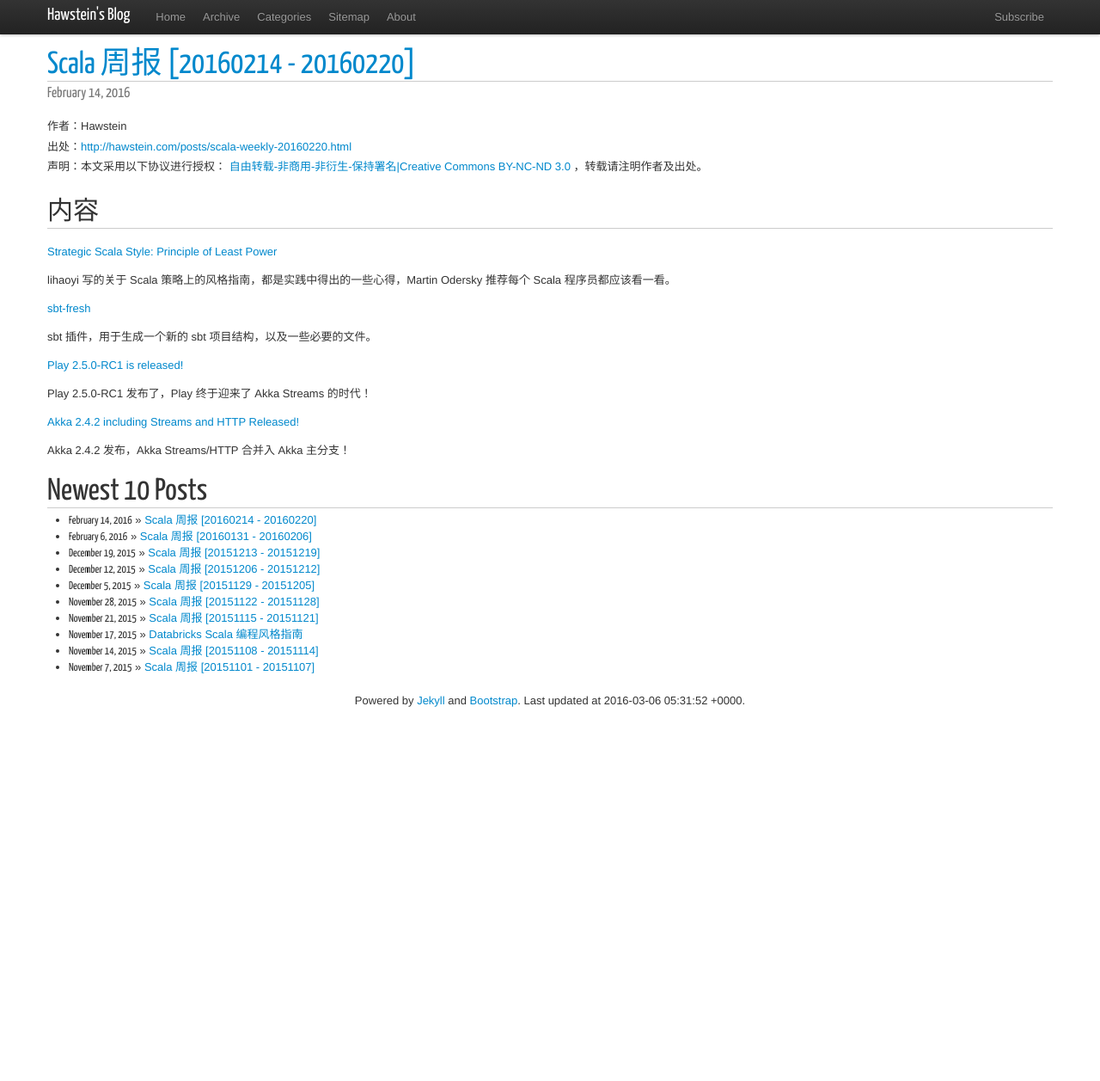
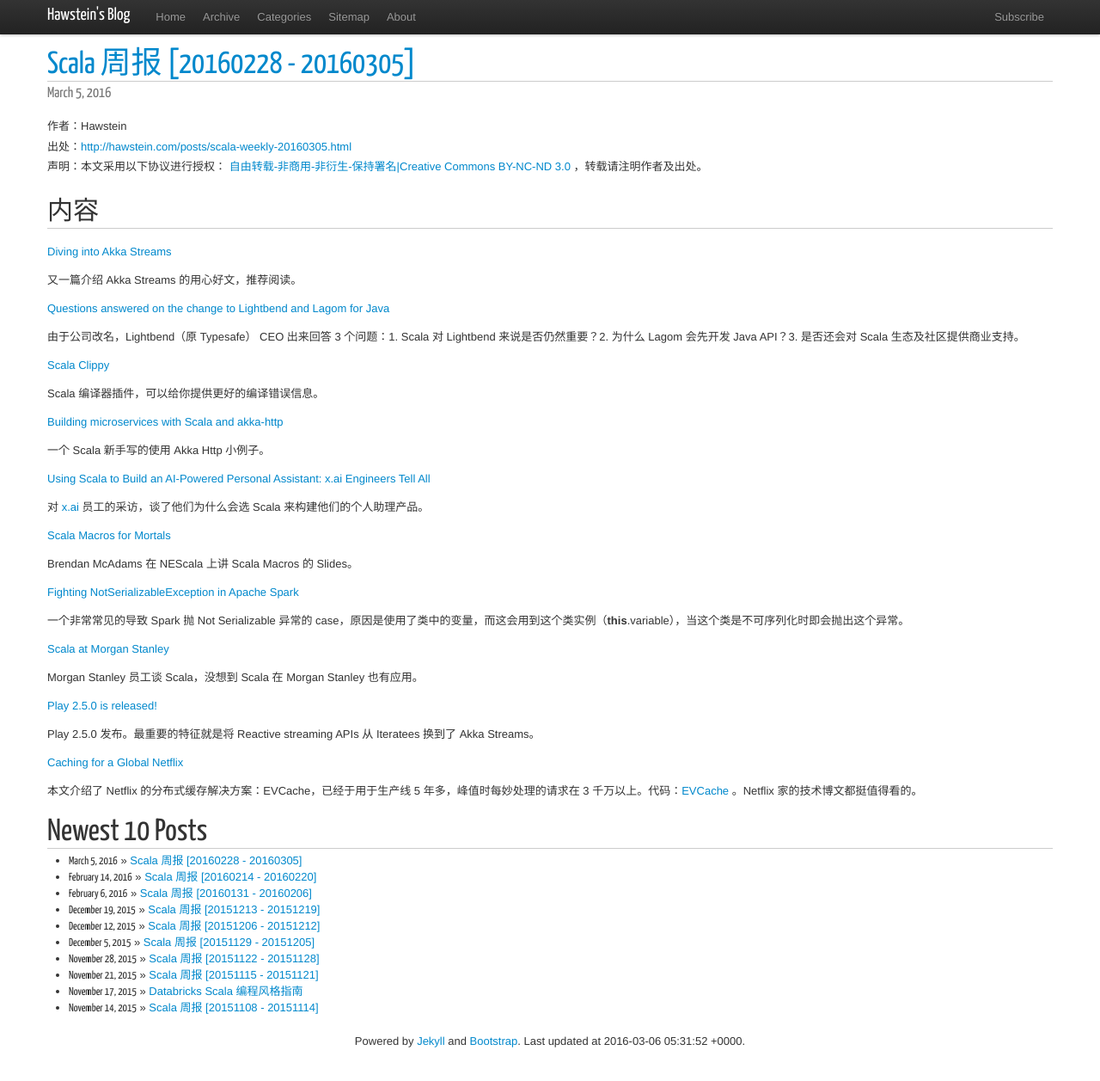
Before and after one commit to Hawstein/hawstein.github.com, a Jekyll site: the page built from index.html, in a window 1280 px wide and 1260 px high. Shown: the top 1257 px of the window at 86% size. Built offline with Jekyll 4.4.1, drawn with Linux system fonts in a browser that asks for light colours; nearby versions of some CDN libraries.

Commit message:
new post

```diff
--- a/_posts/2016/2016-02-14-scala-weekly-20160220.md
+++ b/_posts/2016/2016-02-14-scala-weekly-20160220.md
@@ -21,3 +21,7 @@
 [Akka 2.4.2 including Streams and HTTP Released!](https://groups.google.com/forum/#!topic/akka-user/c473YbKpjvE)
 
 Akka 2.4.2 发布，Akka Streams/HTTP 合并入 Akka 主分支！
+
+[2016 Spark Summit East Keynote: Matei Zaharia](http://www.slideshare.net/databricks/2016-spark-summit-east-keynote-matei-zaharia)
+
+Matei Zaharia 在 Spark Summit 上的 Slides，简单介绍了一下 Spark 2.0。
--- /dev/null
+++ b/_posts/2016/2016-03-05-scala-weekly-20160305.md
@@ -0,0 +1,47 @@
+---
+layout: post
+category: Scala
+title: Scala 周报 [20160228 - 20160305]
+---
+
+## 内容
+
+[Diving into Akka Streams](https://medium.com/kvnwbbr/diving-into-akka-streams-2770b3aeabb0)
+
+又一篇介绍 Akka Streams 的用心好文，推荐阅读。
+
+[Questions answered on the change to Lightbend and Lagom for Java](http://www.lightbend.com/blog/questions-answered-on-the-change-to-lightbend-and-lagom-for-java)
+
+由于公司改名，Lightbend（原 Typesafe） CEO 出来回答 3 个问题：1. Scala 对 Lightbend 来说是否仍然重要？2. 为什么 Lagom 会先开发 Java API？3. 是否还会对 Scala 生态及社区提供商业支持。
+
+[Scala Clippy](https://scala-clippy.org)
+
+Scala 编译器插件，可以给你提供更好的编译错误信息。
+
+[Building microservices with Scala and akka-http](http://labs.unacast.com/2016/03/03/building-microservices-with-akka-http/)
+
+一个 Scala 新手写的使用 Akka Http 小例子。
+
+[Using Scala to Build an AI-Powered Personal Assistant: x.ai Engineers Tell All](https://x.ai/using-scala-to-build-an-ai-powered-personal-assistant-x-ai-engineers-tell-all/)
+
+对 [x.ai](https://x.ai/) 员工的采访，谈了他们为什么会选 Scala 来构建他们的个人助理产品。
+
+[Scala Macros for Mortals](https://speakerdeck.com/bwmcadams/nescala-16-scala-macros-for-mortals-or-how-i-learned-to-stop-worrying-and-mumbling-wtf)
+
+Brendan McAdams 在 NEScala 上讲 Scala Macros 的 Slides。
+
+[Fighting NotSerializableException in Apache Spark](http://buransky.com/spark/fighting-notserializableexception-in-apache-spark/)
+
+一个非常常见的导致 Spark 抛 Not Serializable 异常的 case，原因是使用了类中的变量，而这会用到这个类实例（**this**.variable），当这个类是不可序列化时即会抛出这个异常。
+
+[Scala at Morgan Stanley](https://vimeo.com/147697498)
+
+Morgan Stanley 员工谈 Scala，没想到 Scala 在 Morgan Stanley 也有应用。
+
+[Play 2.5.0 is released!](https://groups.google.com/forum/#!msg/play-framework/aFEkSOaAEbk/BY4fjyI9GQAJ)
+
+Play 2.5.0 发布。最重要的特征就是将  Reactive streaming APIs 从 Iteratees 换到了 Akka Streams。
+
+[Caching for a Global Netflix](http://techblog.netflix.com/2016/03/caching-for-global-netflix.html)
+
+本文介绍了 Netflix 的分布式缓存解决方案：EVCache，已经于用于生产线 5 年多，峰值时每妙处理的请求在 3 千万以上。代码：[EVCache](https://github.com/Netflix/EVCache) 。Netflix 家的技术博文都挺值得看的。
```
